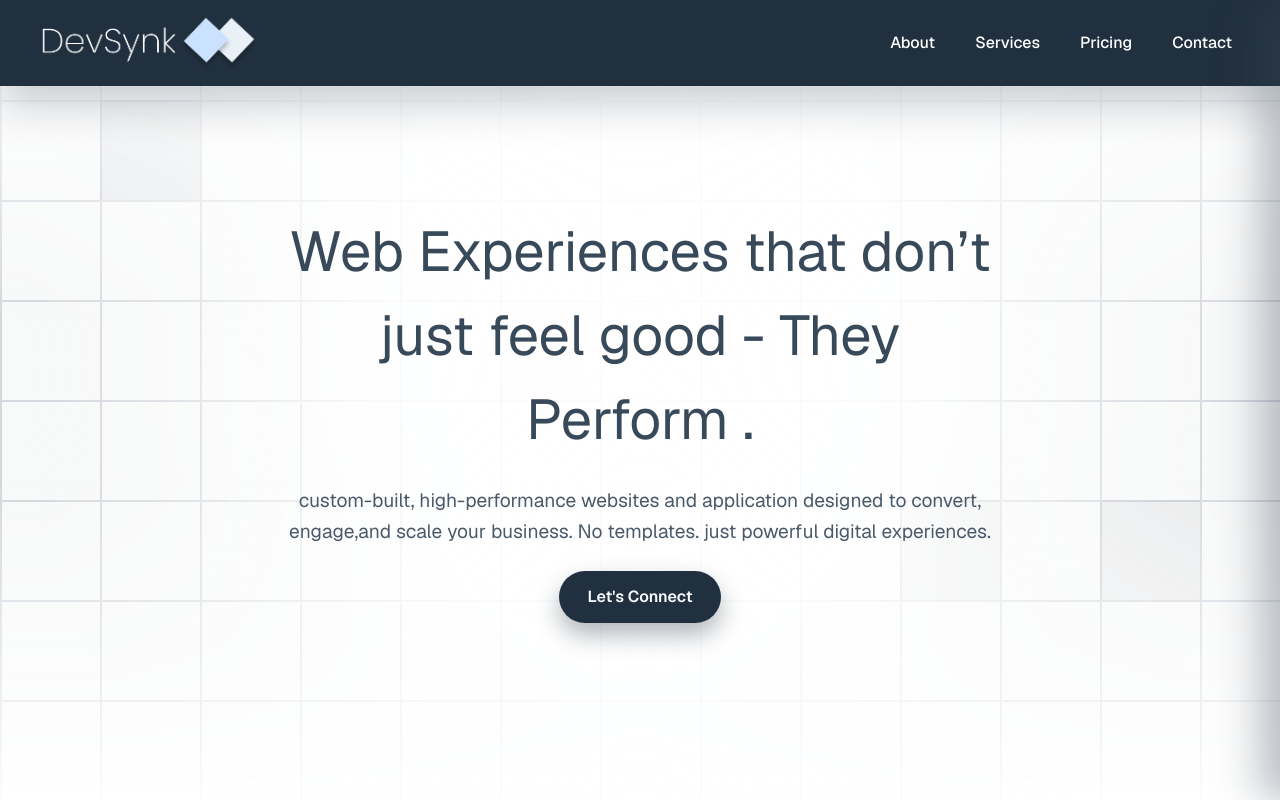
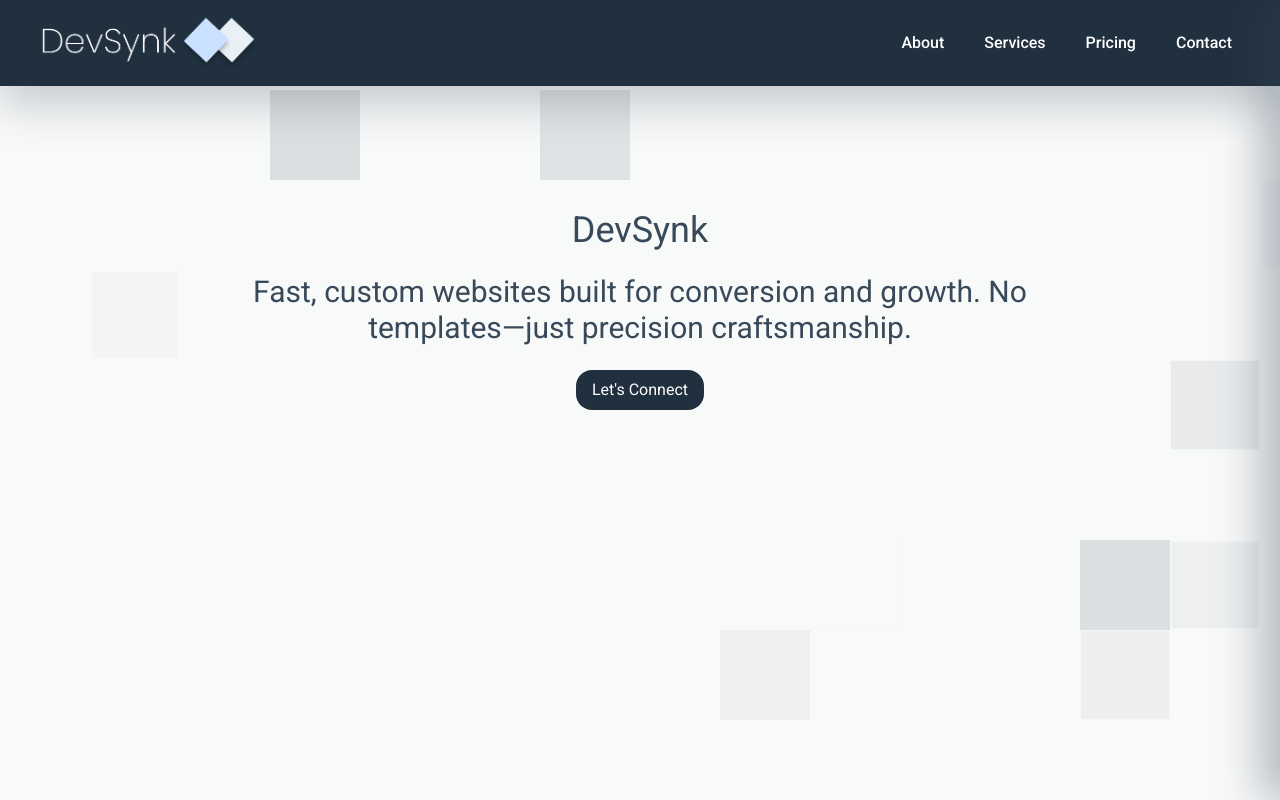
Before and after one commit to himanshukamal/devsynk, a Next.js app: page / in a window 1280 px wide. Built offline with nearby package versions, Linux system fonts and the light colour scheme.

Commit message:
animation count and timing fix, trailing cursor animation speed up

```diff
--- a/app/globals.css
+++ b/app/globals.css
@@ -7,15 +7,17 @@
   --grid-line: #d6d8df;
   --mask-start: #e0e1e2;
   --mask-end: #ffffff;
-  --square-faint: rgba(56, 73, 89, 0.03);
-  --square-soft: rgba(56, 73, 89, 0.05);
-  --square-mid: rgba(56, 73, 89, 0.08);
-  --square-strong: rgba(56, 73, 89, 0.12);
-  --square-outline: rgba(56, 73, 89, 0.09);
-  --square-accent-a: rgba(56, 73, 89, 0.12);
-  --square-accent-b: rgba(56, 73, 89, 0.09);
-  --square-accent-c: rgba(56, 73, 89, 0.06);
-  --square-accent-d: rgba(56, 73, 89, 0.04);
+  --square-faint: rgba(56, 73, 89, 0.02);
+  --square-soft: rgba(56, 73, 89, 0.04);
+  --square-mid: rgba(56, 73, 89, 0.06);
+  --square-strong: rgba(56, 73, 89, 0.08);
+  --square-bold: rgba(56, 73, 89, 0.1);
+  --square-deep: rgba(56, 73, 89, 0.12);
+  --square-accent-a: rgba(56, 73, 89, 0.15);
+  --square-accent-b: rgba(56, 73, 89, 0.11);
+  --square-accent-c: rgba(56, 73, 89, 0.07);
+  --square-accent-d: rgba(56, 73, 89, 0.05);
+  --cell-size: 90px;
 }
 
 * {
@@ -25,14 +27,9 @@
 body {
   margin: 0;
   min-height: 100vh;
-  font-family: var(--font-geist-sans, "Inter", -apple-system, BlinkMacSystemFont, sans-serif);
+  font-family: var(--font-roboto-sans, "Roboto", -apple-system, BlinkMacSystemFont, sans-serif);
   color: var(--color-deep);
   background-color: var(--color-light);
-  background-image:
-    linear-gradient(var(--grid-line) 0, var(--grid-line) 2px, transparent 2px),
-    linear-gradient(90deg, var(--grid-line) 0, var(--grid-line) 2px, transparent 2px);
-  background-size: 100px 100px;
-  background-position: 0 0, 0 0;
 }
 
 main {
@@ -66,16 +63,6 @@ main {
   inset: 0;
   z-index: 1;
   pointer-events: none;
-  background:
-    radial-gradient(
-      circle at 50% 45%,
-      rgba(255, 255, 255, 0.95) 0%,
-      rgba(255, 255, 255, 0.85) 35%,
-      rgba(255, 255, 255, 0.2) 65%,
-      rgba(255, 255, 255, 0) 80%
-    ),
-    linear-gradient(180deg, rgba(255, 255, 255, 0.9) 0%, rgba(255, 255, 255, 0) 40%),
-    linear-gradient(0deg, rgba(255, 255, 255, 0.9) 0%, rgba(255, 255, 255, 0) 40%);
 }
 
 .hero__grid-canvas {
@@ -90,7 +77,6 @@ main {
   border-radius: 0px;
   background: transparent;
   opacity: 0;
-  transition: opacity 0.5s ease, background 0.5s ease;
   z-index: 0;
 }
 
@@ -99,26 +85,42 @@ main {
   z-index: -1;
   mix-blend-mode: multiply;
   background: var(--square-mid);
-  animation: accentPulse 2.2s ease forwards;
+  animation: accentPulse 7s cubic-bezier(0.45, 0, 0.2, 1) forwards;
 }
 
 .hero__grid-cell--accent-a { background: var(--square-accent-a); }
 .hero__grid-cell--accent-b { background: var(--square-accent-b); }
 .hero__grid-cell--accent-c { background: var(--square-accent-c); }
 .hero__grid-cell--accent-d { background: var(--square-accent-d); }
+.hero__grid-cell--accent-e { background: rgba(56, 73, 89, 0.03); }
+.hero__grid-cell--accent-f { background: rgba(56, 73, 89, 0.06); }
+.hero__grid-cell--accent-g { background: rgba(56, 73, 89, 0.09); }
+.hero__grid-cell--accent-h { background: rgba(56, 73, 89, 0.12); }
 
 @keyframes accentPulse {
   0% {
     opacity: 0;
     transform: scale(0.94);
   }
+  20% {
+    opacity: 0.8;
+    transform: scale(0.985);
+  }
   35% {
-    opacity: 0.85;
+    opacity: 0.95;
     transform: scale(1);
   }
-  65% {
+  55% {
     opacity: 0.85;
-    transform: scale(1.01);
+    transform: scale(1.008);
+  }
+  75% {
+    opacity: 0.65;
+    transform: scale(1.013);
+  }
+  90% {
+    opacity: 0.3;
+    transform: scale(1.03);
   }
   100% {
     opacity: 0;
@@ -128,16 +130,22 @@ main {
 
 .hero__grid-cell--trail {
   opacity: 0.8;
+  transition:
+    opacity 0.08s ease-out,
+    background 0.08s ease-out;
 }
 
-.hero__grid-cell--trail-1 { background: var(--square-mid); }
-.hero__grid-cell--trail-2 { background: var(--square-soft); }
-.hero__grid-cell--trail-3 { background: var(--square-faint); }
-.hero__grid-cell--trail-4 { background: rgba(232, 236, 242, 0.6); }
+.hero__grid-cell--trail-1 { background: var(--square-accent-a); }
+.hero__grid-cell--trail-2 { background: var(--square-accent-b); }
+.hero__grid-cell--trail-3 { background: var(--square-accent-c); }
+.hero__grid-cell--trail-4 { background: var(--square-mid); }
 
 .hero__grid-cell--active {
   opacity: 1;
-  background: var(--square-strong);
+  background: rgba(56, 73, 89, 0.2);
+  transition:
+    opacity 0.06s ease-out,
+    background 0.06s ease-out;
 }
 
 .hero__nav {
--- a/app/layout.tsx
+++ b/app/layout.tsx
@@ -1,14 +1,15 @@
 import type { Metadata } from "next";
-import { Geist, Geist_Mono } from "next/font/google";
+import { Roboto, Roboto_Mono } from "next/font/google";
 import "./globals.css";
 
-const geistSans = Geist({
-  variable: "--font-geist-sans",
+const robotoSans = Roboto({
+  variable: "--font-roboto-sans",
   subsets: ["latin"],
+  weight: ["300", "400", "500", "700"],
 });
 
-const geistMono = Geist_Mono({
-  variable: "--font-geist-mono",
+const robotoMono = Roboto_Mono({
+  variable: "--font-roboto-mono",
   subsets: ["latin"],
 });
 
@@ -25,7 +26,7 @@ export default function RootLayout({
   return (
     <html lang="en">
       <body
-        className={`${geistSans.variable} ${geistMono.variable} antialiased`}
+        className={`${robotoSans.variable} ${robotoMono.variable} antialiased`}
       >
         {children}
       </body>
--- a/app/page.tsx
+++ b/app/page.tsx
@@ -10,13 +10,22 @@ import {
 } from "react";
 
 const NAV_LINKS = ["About", "Services", "Pricing", "Contact"];
-const DEFAULT_CELL_SIZE = 100;
+const DEFAULT_CELL_SIZE = 90;
 const TRAIL_LIMIT = 5;
-const RANDOM_COLORS = ["accent-a", "accent-b", "accent-c", "accent-d"];
-const RANDOM_CELL_COUNT = 6;
+const RANDOM_COLORS = [
+  "accent-a",
+  "accent-b",
+  "accent-c",
+  "accent-d",
+  "accent-e",
+  "accent-f",
+  "accent-g",
+  "accent-h",
+];
+const RANDOM_CELL_COUNT = 10;
 
 type GridCell = { row: number; col: number };
-type ColoredCell = GridCell & { tone: string; id: string };
+type ColoredCell = GridCell & { tone: string; id: string; delay: number };
 
 const readCellSize = () => {
   if (typeof window === "undefined") return DEFAULT_CELL_SIZE;
@@ -91,7 +100,7 @@ export default function Home() {
       idleTimeoutRef.current = window.setTimeout(() => {
         setShowTrail(false);
         setTrail((prev) => (prev.length ? [prev[prev.length - 1]] : []));
-      }, 250);
+      }, 180);
     };
 
     const handlePointerLeave = () => {
@@ -146,7 +155,8 @@ export default function Home() {
       const id = `${Date.now()}-${result.length}-${Math.random()
         .toString(36)
         .slice(2, 8)}`;
-      result.push({ row, col, tone, id });
+      const delay = Math.floor(Math.random() * 2000);
+      result.push({ row, col, tone, id, delay });
     }
 
     setColoredCells(result);
@@ -155,7 +165,9 @@ export default function Home() {
   useEffect(() => {
     buildColoredCells();
     if (!gridSize.rows || !gridSize.cols) return;
-    const intervalId = window.setInterval(buildColoredCells, 1600);
+    const intervalId = window.setInterval(() => {
+      setTimeout(buildColoredCells, Math.random() * 1200);
+    }, 3600);
     return () => window.clearInterval(intervalId);
   }, [buildColoredCells, gridSize]);
 
@@ -194,6 +206,7 @@ export default function Home() {
                   height: `${cellSize}px`,
                   top: `${cell.row * cellSize}px`,
                   left: `${cell.col * cellSize}px`,
+                  animationDelay: `${cell.delay}ms`,
                 } as CSSProperties
               }
             />
@@ -266,13 +279,13 @@ export default function Home() {
         </div>
       </header>
 
-      <section className="hero__content mt-[50px]">
-
-        <h1>Web Experiences that don’t just feel good - They Perform .</h1>
-        <p>
+      <section className="flex flex-col text-center items-center gap-6 mt-[50px] max-w-[800px]">
+        <p className="text-4xl">DevSynk</p>
+        <p className="text-3xl">Fast, custom websites built for conversion and growth. No templates—just precision craftsmanship.</p>
+        {/* <p>
         custom-built, high-performance websites and application designed to convert, engage,and scale your business. No templates. just powerful digital experiences.
-        </p>
-        <button type="button" className="hero__cta">
+        </p> */}
+        <button type="button" className="bg-[#21303f] px-4 rounded-2xl py-2 text-white w-fit items-center justify-center">
           Let&apos;s Connect
         </button>
       </section>
```
